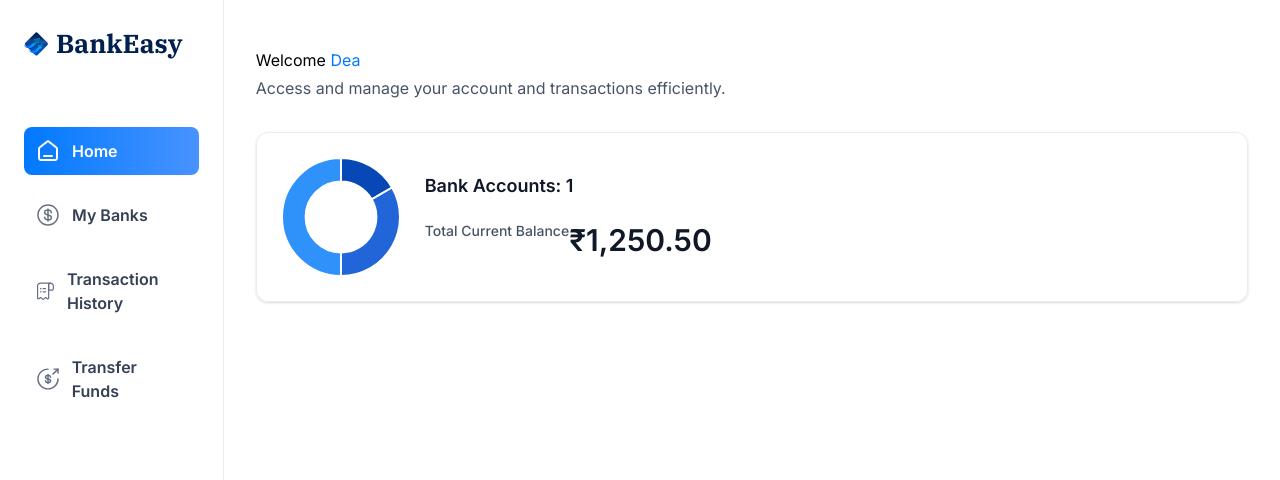
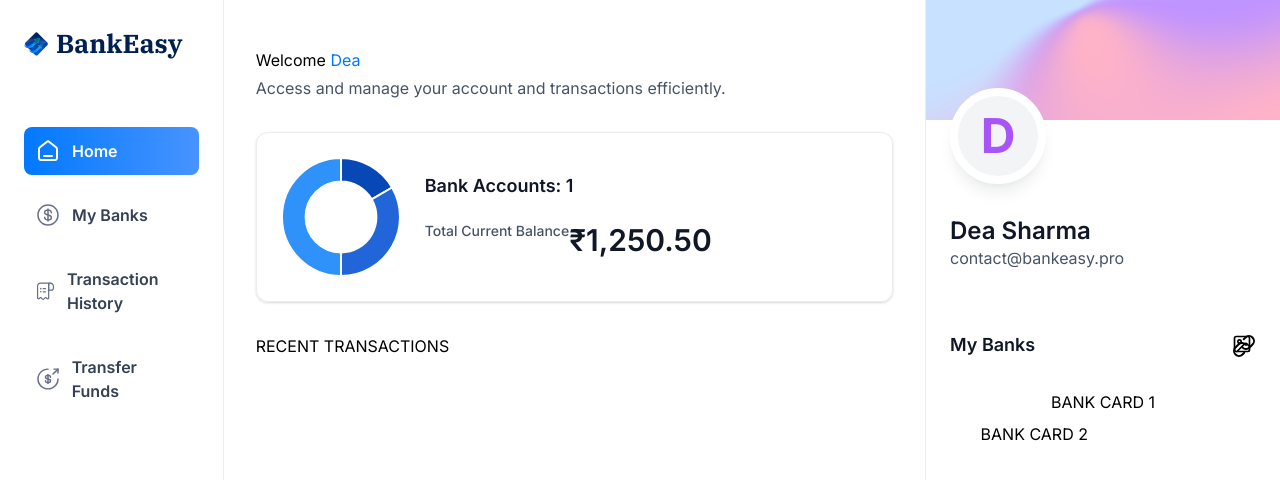
Before and after one commit to DeaSharma/bank_easy, a Next.js app: page / in a window 1280 px wide. Shown: the top 480 px of the page. Built offline with nearby package versions, Linux system fonts and the light colour scheme.

Commit message:
Right Sidebar

```diff
--- a/app/(root)/page.tsx
+++ b/app/(root)/page.tsx
@@ -1,9 +1,10 @@
 import HeaderBox from '@/components/HeaderBox'
+import RightSideBar from '@/components/RightSideBar';
 import TotalBalanceBox from '@/components/TotalBalanceBox';
 import React from 'react'
 
 const Home = () => {
-  const loggedIn = { firstName: "Dea"};
+  const loggedIn = { firstName: "Dea", lastName:"Sharma", email: "contact@bankeasy.pro" };
   return (
     <section className="home">
       <div className="home-content">
@@ -21,7 +22,15 @@
                totalCurrentBalance={1250.50}
             />
         </header>
+
+        RECENT TRANSACTIONS
       </div>
+
+      <RightSideBar
+          user={loggedIn}
+          transactions={[]}
+          banks={[{}, {}]}
+      />
     </section>
   )
 }
--- a/components/MobileNav.tsx
+++ b/components/MobileNav.tsx
@@ -37,14 +37,14 @@
                                     const isActive = pathname === item.route || pathname.startsWith(`${item.route}/`)
                                     return (
                                         <SheetClose asChild key={item.route}>
-                                               <Link href={item.route} key={item.label} className={cn('sidebar-link', { 'bg-bank-gradient': isActive })}>
-                                            <div className="relative size-6">
-                                                <Image src={item.imgURL} alt={item.label} fill className={cn({
+                                               <Link href={item.route} key={item.label} className={cn('mobilenav-sheet_close w-full', { 'bg-bank-gradient': isActive })}>
+
+                                                <Image src={item.imgURL} alt={item.label} width={20} height={20} className={cn({
                                                     'brightness-[3] invert-0': isActive
                                                 })}
                                                 />
-                                            </div>
-                                            <p className={cn('sidebar-label', { '!text-white': isActive })}>
+
+                                            <p className={cn("text-16 font-semibold text-black-2", { 'text-white': isActive })}>
                                                 {item.label}
                                             </p>
                                         </Link>
@@ -52,8 +52,11 @@
 
                                     )
                                 })}
+                                USER
                             </nav>
                         </SheetClose>
+
+                        FOOTER
                     </div>
 
 
--- /dev/null
+++ b/components/RightSideBar.tsx
@@ -0,0 +1,58 @@
+import { Image, Link } from 'lucide-react'
+import React from 'react'
+
+const RightSidebar = ({ user, transactions, banks }: RightSidebarProps) => {
+  return (
+    <aside className="right-sidebar">
+      <section className="flex flex-col  pb-8">
+         <div className="profile-banner" />
+         <div className="profile">
+            <div className="profile-img">
+                <span className="text-5xl font-bold text-purple-500">{user.firstName[0]}</span>
+            </div>
+
+            <div className="profile-details">
+                <h1 className="profile-name">
+                    {user.firstName} {user.lastName}
+                </h1>
+                <p className="profile-email">
+                    {user.email}
+                </p>
+            </div>
+         </div>
+      </section>
+
+      <section className="banks">
+        <div className="flex w-full  justify-between">
+            <h2 className="header-2">My Banks</h2>
+            <Link href="/" className="flex gap-2">
+                <Image
+                   src="/icons/plus.svg"
+                 width={20}
+                 height={20}
+                 alt="plus"
+                />
+                <h2 className="text-14 font-semibold text-gray-600">
+                    Add Bank
+                </h2>
+            </Link>
+        </div>
+
+        {banks?.length > 0 && (
+            <div className="relative flex flex-1 flex-col items-center justify-center gap-5">
+                <div className='relative z-10 '>
+                    BANK CARD 1
+                </div>
+                {banks[1] && (
+                    <div className='absolute right-0 top-8 z-0 w-[90%]'>
+                        BANK CARD 2
+                    </div>
+                )}
+            </div>
+        )}
+      </section>
+    </aside>
+  )
+}
+
+export default RightSidebar
```
